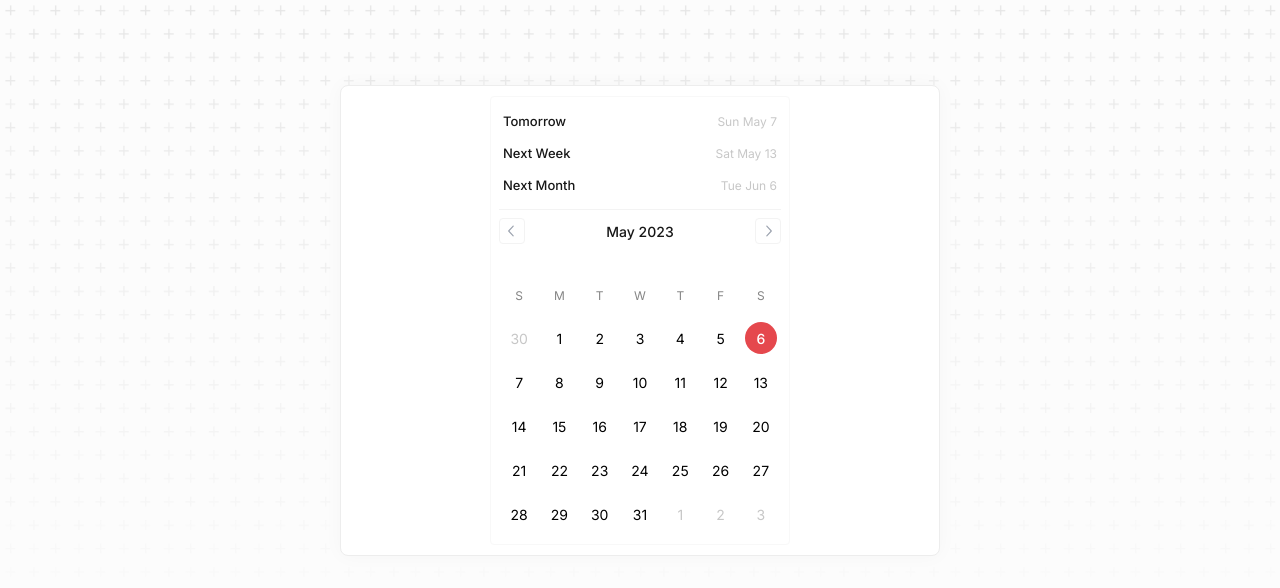
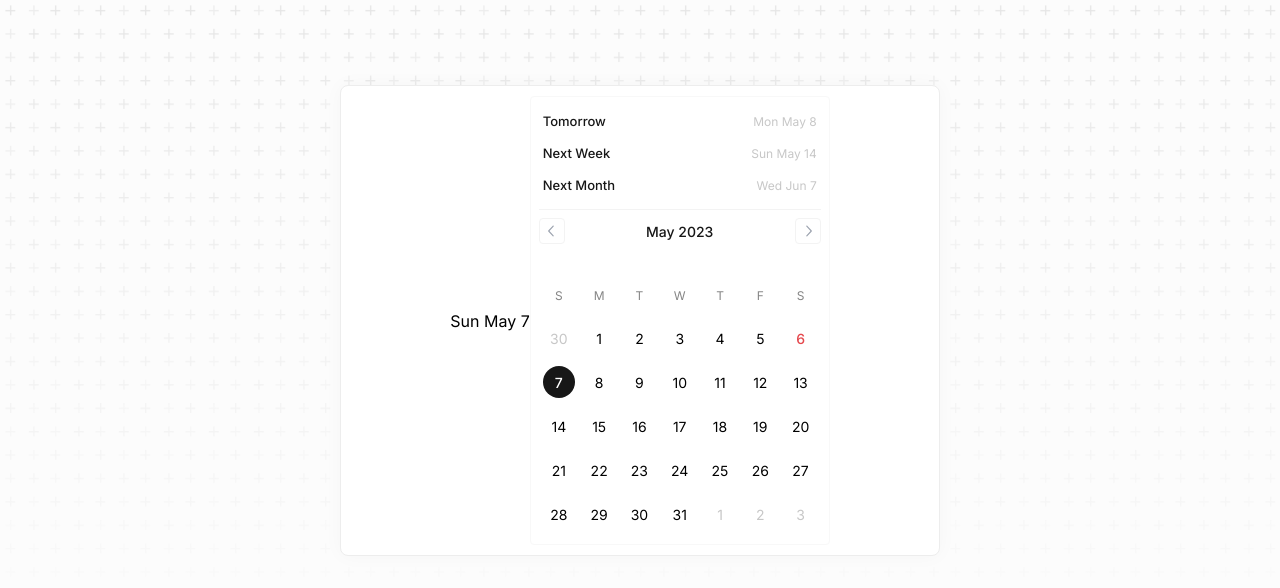
Before and after one commit to nermin-io/itemised, a Next.js app: page /datepicker-demo in a window 1280 px wide. Shown: the top 588 px of the page. Built offline with nearby package versions, Linux system fonts and the light colour scheme.

Commit message:
pass into datepicker state as props

```diff
--- a/src/components/DatePicker.tsx
+++ b/src/components/DatePicker.tsx
@@ -15,7 +15,11 @@ import React, { useEffect, useState } from "react";
 import styles from "./DatePicker.module.scss";
 import { ChevronLeftIcon, ChevronRightIcon } from "@radix-ui/react-icons";
 
-interface Props {}
+export type DatePickerOnChangeHandler = (val: Date) => void;
+interface Props {
+  value: Date;
+  onChange: DatePickerOnChangeHandler;
+}
 
 const classNames = (...classes: Array<string | boolean>) => {
   return classes.filter(Boolean).join(" ");
@@ -38,17 +42,16 @@ const presetDates = (currentDate: Date) => {
   ];
 };
 
-const DatePicker: React.FC<Props> = () => {
+const DatePicker: React.FC<Props> = ({ value, onChange }) => {
   const today = startOfToday();
-  const [selectedDay, setSelectedDay] = useState(today);
   const [currentMonth, setCurrentMonth] = useState(format(today, "MMM-yyyy"));
   const monthStart = parse(currentMonth, "MMM-yyyy", new Date());
 
   useEffect(() => {
-    if (!isSameMonth(selectedDay, monthStart))
-      setCurrentMonth(format(selectedDay, "MMM-yyyy"));
+    if (!isSameMonth(value, monthStart))
+      setCurrentMonth(format(value, "MMM-yyyy"));
     // eslint-disable-next-line react-hooks/exhaustive-deps
-  }, [selectedDay]);
+  }, [value]);
 
   const days = eachDayOfInterval({
     start: startOfWeek(monthStart),
@@ -68,11 +71,11 @@ const DatePicker: React.FC<Props> = () => {
   return (
     <div className={styles.DatePickerWrapper}>
       <div className={styles.DatePresets}>
-        {presetDates(selectedDay).map((preset) => (
+        {presetDates(value).map((preset) => (
           <button
             key={preset.value.toString()}
             className={styles.PresetButton}
-            onClick={() => setSelectedDay(preset.value)}
+            onClick={() => onChange(preset.value)}
           >
             {preset.label}
             <span>{format(preset.value, "EEE MMM d")}</span>
@@ -112,13 +115,11 @@ const DatePicker: React.FC<Props> = () => {
           <div key={day.toString()} className={styles.DatePickerDayCell}>
             <button
               type="button"
-              onClick={() => setSelectedDay(day)}
+              onClick={() => onChange(day)}
               className={classNames(
-                isToday(day) && !isEqual(day, selectedDay) && styles.Today,
-                isEqual(day, selectedDay) && !isToday(day) && styles.Selected,
-                isEqual(day, selectedDay) &&
-                  isToday(day) &&
-                  styles.SelectedToday,
+                isToday(day) && !isEqual(day, value) && styles.Today,
+                isEqual(day, value) && !isToday(day) && styles.Selected,
+                isEqual(day, value) && isToday(day) && styles.SelectedToday,
                 !isSameMonth(day, monthStart) && styles.AdjacentMonthDay,
                 styles.DatePickerCellButton
               )}
--- a/src/pages/datepicker-demo.tsx
+++ b/src/pages/datepicker-demo.tsx
@@ -1,7 +1,10 @@
 import Card from "@/components/Card";
 import DatePicker from "@/components/DatePicker";
+import { add, format, startOfToday } from "date-fns";
+import { useState } from "react";
 
 export default function DatePickerDemo() {
+  const [date, setDate] = useState(add(startOfToday(), { days: 1 }));
   return (
     <Card
       style={{
@@ -11,7 +14,8 @@ export default function DatePickerDemo() {
         justifyContent: "center",
       }}
     >
-      <DatePicker />
+      <p>{format(date, "EEE MMM d")}</p>
+      <DatePicker value={date} onChange={(d) => setDate(d)} />
     </Card>
   );
 }
```
